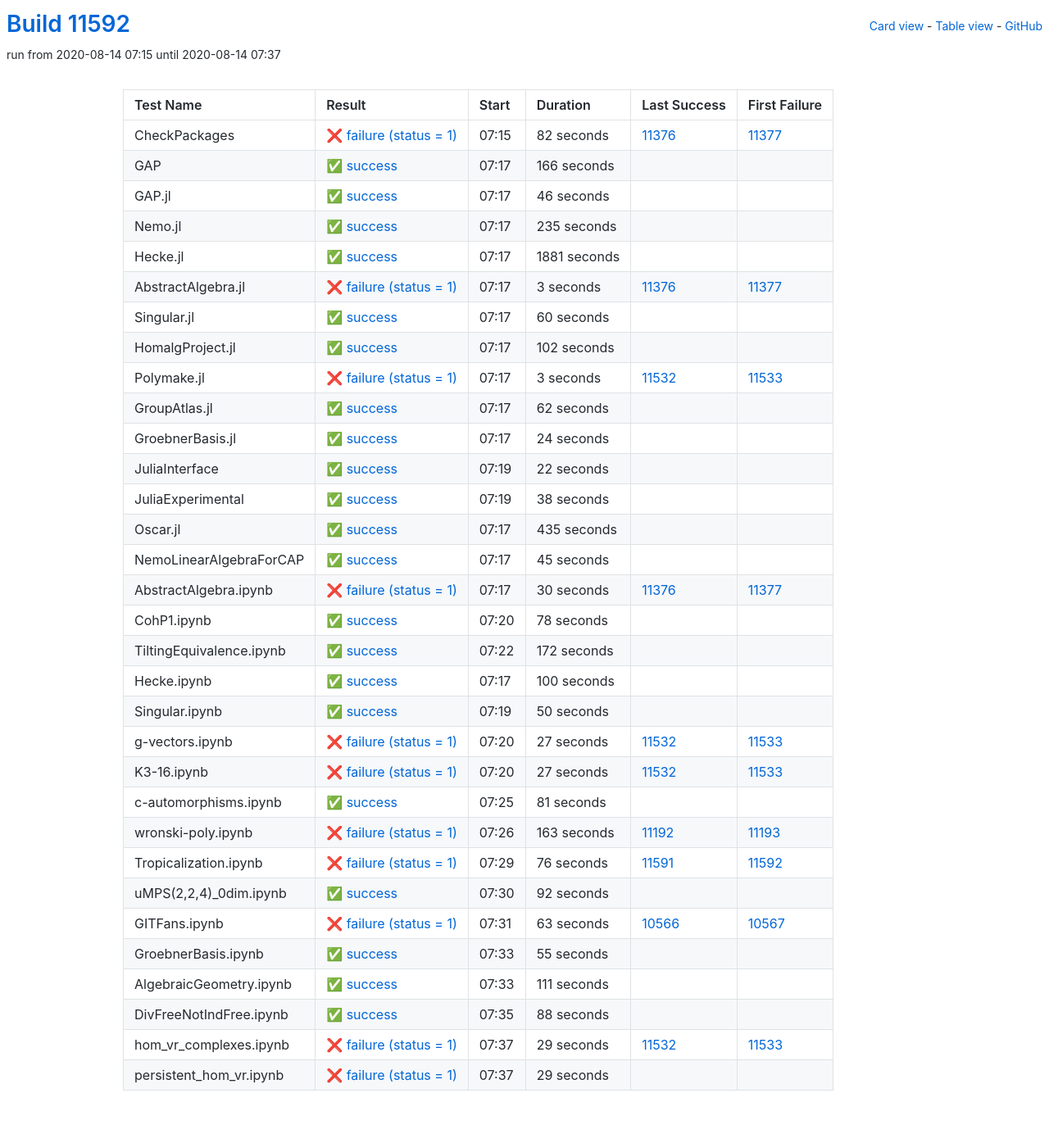
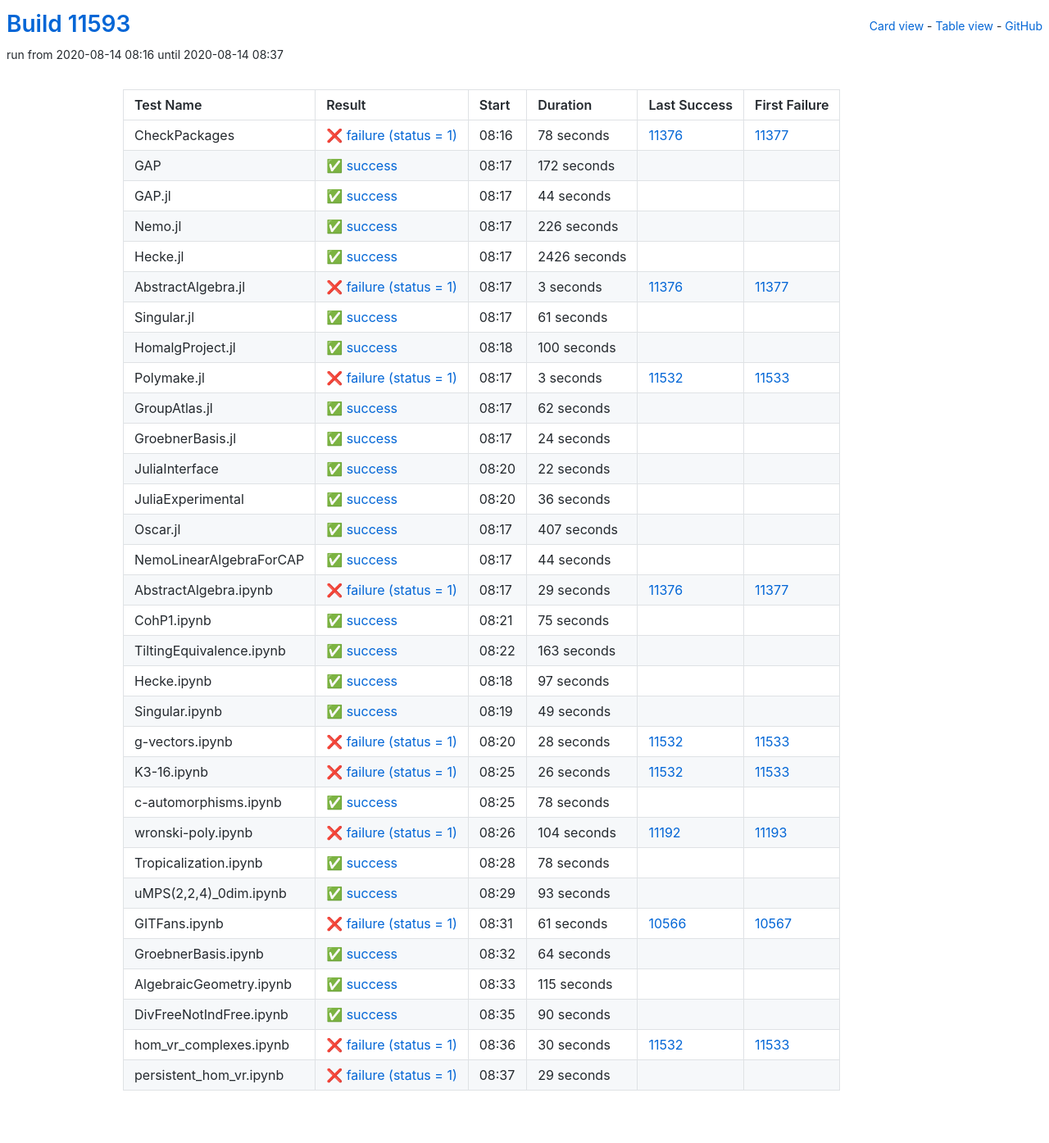
Before and after one commit to oscar-system/oscar-ci-status, a Jekyll site: the page built from table.html, in a window 1280 px wide. Shown: the whole page at 82% size. Built offline with Jekyll 4.4.1, drawn with Linux system fonts in a browser that asks for light colours.

Commit message:
Build #11593

```diff
--- a/_data/ci.yml
+++ b/_data/ci.yml
@@ -1,6 +1,6 @@
 ---
-build: 11592
-build_url: https://oscarci.mathematik.uni-kl.de/job/oscar/11592/
+build: 11593
+build_url: https://oscarci.mathematik.uni-kl.de/job/oscar/11593/
 job: oscar
 organization: oscar-system
 repo: oscar-ci-status
@@ -8,68 +8,68 @@
 tests:
 - name: CheckPackages
   id: checkpackages
-  log: https://oscarci.mathematik.uni-kl.de/job/oscar/11592/artifact/logs/build-11592/CheckPackages.log
-  start: 2020-08-14 07:15
+  log: https://oscarci.mathematik.uni-kl.de/job/oscar/11593/artifact/logs/build-11593/CheckPackages.log
+  start: 2020-08-14 08:16
   success: false
   exitcode: 1
   status: failure
-  duration: 82
+  duration: 78
   last_success: 11376
   last_success_url: https://oscarci.mathematik.uni-kl.de/job/oscar/11376/
   first_failure: 11377
   first_failure_url: https://oscarci.mathematik.uni-kl.de/job/oscar/11377/
 - name: GAP
   id: gap
-  log: https://oscarci.mathematik.uni-kl.de/job/oscar/11592/artifact/logs/build-11592/GAP.log
-  start: 2020-08-14 07:17
+  log: https://oscarci.mathematik.uni-kl.de/job/oscar/11593/artifact/logs/build-11593/GAP.log
+  start: 2020-08-14 08:17
   success: true
   exitcode: 0
   status: success
-  duration: 166
+  duration: 172
   last_success: false
   last_success_url:
   first_failure: false
   first_failure_url:
 - name: GAP.jl
   id: gap-jl
-  log: https://oscarci.mathematik.uni-kl.de/job/oscar/11592/artifact/logs/build-11592/GAP.jl.log
-  start: 2020-08-14 07:17
+  log: https://oscarci.mathematik.uni-kl.de/job/oscar/11593/artifact/logs/build-11593/GAP.jl.log
+  start: 2020-08-14 08:17
   success: true
   exitcode: 0
   status: success
-  duration: 46
+  duration: 44
   last_success: false
   last_success_url:
   first_failure: false
   first_failure_url:
 - name: Nemo.jl
   id: nemo-jl
-  log: https://oscarci.mathematik.uni-kl.de/job/oscar/11592/artifact/logs/build-11592/Nemo.jl.log
-  start: 2020-08-14 07:17
+  log: https://oscarci.mathematik.uni-kl.de/job/oscar/11593/artifact/logs/build-11593/Nemo.jl.log
+  start: 2020-08-14 08:17
   success: true
   exitcode: 0
   status: success
-  duration: 235
+  duration: 226
   last_success: false
   last_success_url:
   first_failure: false
   first_failure_url:
 - name: Hecke.jl
   id: hecke-jl
-  log: https://oscarci.mathematik.uni-kl.de/job/oscar/11592/artifact/logs/build-11592/Hecke.jl.log
-  start: 2020-08-14 07:17
+  log: https://oscarci.mathematik.uni-kl.de/job/oscar/11593/artifact/logs/build-11593/Hecke.jl.log
+  start: 2020-08-14 08:17
   success: true
   exitcode: 0
   status: success
-  duration: 1881
+  duration: 2426
   last_success: false
   last_success_url:
   first_failure: false
   first_failure_url:
 - name: AbstractAlgebra.jl
   id: abstractalgebra-jl
-  log: https://oscarci.mathematik.uni-kl.de/job/oscar/11592/artifact/logs/build-11592/AbstractAlgebra.jl.log
-  start: 2020-08-14 07:17
+  log: https://oscarci.mathematik.uni-kl.de/job/oscar/11593/artifact/logs/build-11593/AbstractAlgebra.jl.log
+  start: 2020-08-14 08:17
   success: false
   exitcode: 1
   status: failure
@@ -80,32 +80,32 @@
   first_failure_url: https://oscarci.mathematik.uni-kl.de/job/oscar/11377/
 - name: Singular.jl
   id: singular-jl
-  log: https://oscarci.mathematik.uni-kl.de/job/oscar/11592/artifact/logs/build-11592/Singular.jl.log
-  start: 2020-08-14 07:17
+  log: https://oscarci.mathematik.uni-kl.de/job/oscar/11593/artifact/logs/build-11593/Singular.jl.log
+  start: 2020-08-14 08:17
   success: true
   exitcode: 0
   status: success
-  duration: 60
+  duration: 61
   last_success: false
   last_success_url:
   first_failure: false
   first_failure_url:
 - name: HomalgProject.jl
   id: homalgproject-jl
-  log: https://oscarci.mathematik.uni-kl.de/job/oscar/11592/artifact/logs/build-11592/HomalgProject.jl.log
-  start: 2020-08-14 07:17
+  log: https://oscarci.mathematik.uni-kl.de/job/oscar/11593/artifact/logs/build-11593/HomalgProject.jl.log
+  start: 2020-08-14 08:18
   success: true
   exitcode: 0
   status: success
-  duration: 102
+  duration: 100
   last_success: false
   last_success_url:
   first_failure: false
   first_failure_url:
 - name: Polymake.jl
   id: polymake-jl
-  log: https://oscarci.mathematik.uni-kl.de/job/oscar/11592/artifact/logs/build-11592/Polymake.jl.log
-  start: 2020-08-14 07:17
+  log: https://oscarci.mathematik.uni-kl.de/job/oscar/11593/artifact/logs/build-11593/Polymake.jl.log
+  start: 2020-08-14 08:17
   success: false
   exitcode: 1
   status: failure
@@ -116,8 +116,8 @@
   first_failure_url: https://oscarci.mathematik.uni-kl.de/job/oscar/11533/
 - name: GroupAtlas.jl
   id: groupatlas-jl
-  log: https://oscarci.mathematik.uni-kl.de/job/oscar/11592/artifact/logs/build-11592/GroupAtlas.jl.log
-  start: 2020-08-14 07:17
+  log: https://oscarci.mathematik.uni-kl.de/job/oscar/11593/artifact/logs/build-11593/GroupAtlas.jl.log
+  start: 2020-08-14 08:17
   success: true
   exitcode: 0
   status: success
@@ -128,8 +128,8 @@
   first_failure_url:
 - name: GroebnerBasis.jl
   id: groebnerbasis-jl
-  log: https://oscarci.mathematik.uni-kl.de/job/oscar/11592/artifact/logs/build-11592/GroebnerBasis.jl.log
-  start: 2020-08-14 07:17
+  log: https://oscarci.mathematik.uni-kl.de/job/oscar/11593/artifact/logs/build-11593/GroebnerBasis.jl.log
+  start: 2020-08-14 08:17
   success: true
   exitcode: 0
   status: success
@@ -140,8 +140,8 @@
   first_failure_url:
 - name: JuliaInterface
   id: juliainterface
-  log: https://oscarci.mathematik.uni-kl.de/job/oscar/11592/artifact/logs/build-11592/JuliaInterface.log
-  start: 2020-08-14 07:19
+  log: https://oscarci.mathematik.uni-kl.de/job/oscar/11593/artifact/logs/build-11593/JuliaInterface.log
+  start: 2020-08-14 08:20
   success: true
   exitcode: 0
   status: success
@@ -152,56 +152,128 @@
   first_failure_url:
 - name: JuliaExperimental
   id: juliaexperimental
-  log: https://oscarci.mathematik.uni-kl.de/job/oscar/11592/artifact/logs/build-11592/JuliaExperimental.log
-  start: 2020-08-14 07:19
+  log: https://oscarci.mathematik.uni-kl.de/job/oscar/11593/artifact/logs/build-11593/JuliaExperimental.log
+  start: 2020-08-14 08:20
   success: true
   exitcode: 0
   status: success
-  duration: 38
+  duration: 36
   last_success: false
   last_success_url:
   first_failure: false
   first_failure_url:
 - name: Oscar.jl
   id: oscar-jl
-  log: https://oscarci.mathematik.uni-kl.de/job/oscar/11592/artifact/logs/build-11592/Oscar.jl.log
-  start: 2020-08-14 07:17
+  log: https://oscarci.mathematik.uni-kl.de/job/oscar/11593/artifact/logs/build-11593/Oscar.jl.log
+  start: 2020-08-14 08:17
   success: true
   exitcode: 0
   status: success
-  duration: 435
+  duration: 407
   last_success: false
   last_success_url:
   first_failure: false
   first_failure_url:
 - name: NemoLinearAlgebraForCAP
   id: nemolinearalgebraforcap
-  log: https://oscarci.mathematik.uni-kl.de/job/oscar/11592/artifact/logs/build-11592/NemoLinearAlgebraForCAP.log
-  start: 2020-08-14 07:17
+  log: https://oscarci.mathematik.uni-kl.de/job/oscar/11593/artifact/logs/build-11593/NemoLinearAlgebraForCAP.log
+  start: 2020-08-14 08:17
   success: true
   exitcode: 0
   status: success
-  duration: 45
+  duration: 44
   last_success: false
   last_success_url:
   first_failure: false
   first_failure_url:
 - name: AbstractAlgebra.ipynb
   id: abstractalgebra-ipynb
-  log: https://oscarci.mathematik.uni-kl.de/job/oscar/11592/artifact/logs/build-11592/AbstractAlgebra.ipynb.log
-  start: 2020-08-14 07:17
+  log: https://oscarci.mathematik.uni-kl.de/job/oscar/11593/artifact/logs/build-11593/AbstractAlgebra.ipynb.log
+  start: 2020-08-14 08:17
   success: false
   exitcode: 1
   status: failure
-  duration: 30
+  duration: 29
   last_success: 11376
   last_success_url: https://oscarci.mathematik.uni-kl.de/job/oscar/11376/
   first_failure: 11377
   first_failure_url: https://oscarci.mathematik.uni-kl.de/job/oscar/11377/
 - name: CohP1.ipynb
   id: cohp1-ipynb
-  log: https://oscarci.mathematik.uni-kl.de/job/oscar/11592/artifact/logs/build-11592/CohP1.ipynb.log
-  start: 2020-08-14 07:20
+  log: https://oscarci.mathematik.uni-kl.de/job/oscar/11593/artifact/logs/build-11593/CohP1.ipynb.log
+  start: 2020-08-14 08:21
+  success: true
+  exitcode: 0
+  status: success
+  duration: 75
+  last_success: false
+  last_success_url:
+  first_failure: false
+  first_failure_url:
+- name: TiltingEquivalence.ipynb
+  id: tiltingequivalence-ipynb
+  log: https://oscarci.mathematik.uni-kl.de/job/oscar/11593/artifact/logs/build-11593/TiltingEquivalence.ipynb.log
+  start: 2020-08-14 08:22
+  success: true
+  exitcode: 0
+  status: success
+  duration: 163
+  last_success: false
+  last_success_url:
+  first_failure: false
+  first_failure_url:
+- name: Hecke.ipynb
+  id: hecke-ipynb
+  log: https://oscarci.mathematik.uni-kl.de/job/oscar/11593/artifact/logs/build-11593/Hecke.ipynb.log
+  start: 2020-08-14 08:18
+  success: true
+  exitcode: 0
+  status: success
+  duration: 97
+  last_success: false
+  last_success_url:
+  first_failure: false
+  first_failure_url:
+- name: Singular.ipynb
+  id: singular-ipynb
+  log: https://oscarci.mathematik.uni-kl.de/job/oscar/11593/artifact/logs/build-11593/Singular.ipynb.log
+  start: 2020-08-14 08:19
+  success: true
+  exitcode: 0
+  status: success
+  duration: 49
+  last_success: false
+  last_success_url:
+  first_failure: false
+  first_failure_url:
+- name: g-vectors.ipynb
+  id: g-vectors-ipynb
+  log: https://oscarci.mathematik.uni-kl.de/job/oscar/11593/artifact/logs/build-11593/g-vectors.ipynb.log
+  start: 2020-08-14 08:20
+  success: false
+  exitcode: 1
+  status: failure
+  duration: 28
+  last_success: 11532
+  last_success_url: https://oscarci.mathematik.uni-kl.de/job/oscar/11532/
+  first_failure: 11533
+  first_failure_url: https://oscarci.mathematik.uni-kl.de/job/oscar/11533/
+- name: K3-16.ipynb
+  id: k3-16-ipynb
+  log: https://oscarci.mathematik.uni-kl.de/job/oscar/11593/artifact/logs/build-11593/K3-16.ipynb.log
+  start: 2020-08-14 08:25
+  success: false
+  exitcode: 1
+  status: failure
+  duration: 26
+  last_success: 11532
+  last_success_url: https://oscarci.mathematik.uni-kl.de/job/oscar/11532/
+  first_failure: 11533
+  first_failure_url: https://oscarci.mathematik.uni-kl.de/job/oscar/11533/
+- name: c-automorphisms.ipynb
+  id: c-automorphisms-ipynb
+  log: https://oscarci.mathematik.uni-kl.de/job/oscar/11593/artifact/logs/build-11593/c-automorphisms.ipynb.log
+  start: 2020-08-14 08:25
   success: true
   exitcode: 0
   status: success
@@ -210,178 +282,106 @@
   last_success_url:
   first_failure: false
   first_failure_url:
-- name: TiltingEquivalence.ipynb
-  id: tiltingequivalence-ipynb
-  log: https://oscarci.mathematik.uni-kl.de/job/oscar/11592/artifact/logs/build-11592/TiltingEquivalence.ipynb.log
-  start: 2020-08-14 07:22
-  success: true
-  exitcode: 0
-  status: success
-  duration: 172
-  last_success: false
-  last_success_url:
-  first_failure: false
-  first_failure_url:
-- name: Hecke.ipynb
-  id: hecke-ipynb
-  log: https://oscarci.mathematik.uni-kl.de/job/oscar/11592/artifact/logs/build-11592/Hecke.ipynb.log
-  start: 2020-08-14 07:17
-  success: true
-  exitcode: 0
-  status: success
-  duration: 100
-  last_success: false
-  last_success_url:
-  first_failure: false
-  first_failure_url:
-- name: Singular.ipynb
-  id: singular-ipynb
-  log: https://oscarci.mathematik.uni-kl.de/job/oscar/11592/artifact/logs/build-11592/Singular.ipynb.log
-  start: 2020-08-14 07:19
-  success: true
-  exitcode: 0
-  status: success
-  duration: 50
-  last_success: false
-  last_success_url:
-  first_failure: false
-  first_failure_url:
-- name: g-vectors.ipynb
-  id: g-vectors-ipynb
-  log: https://oscarci.mathematik.uni-kl.de/job/oscar/11592/artifact/logs/build-11592/g-vectors.ipynb.log
-  start: 2020-08-14 07:20
+- name: wronski-poly.ipynb
+  id: wronski-poly-ipynb
+  log: https://oscarci.mathematik.uni-kl.de/job/oscar/11593/artifact/logs/build-11593/wronski-poly.ipynb.log
+  start: 2020-08-14 08:26
   success: false
   exitcode: 1
   status: failure
-  duration: 27
-  last_success: 11532
-  last_success_url: https://oscarci.mathematik.uni-kl.de/job/oscar/11532/
-  first_failure: 11533
-  first_failure_url: https://oscarci.mathematik.uni-kl.de/job/oscar/11533/
-- name: K3-16.ipynb
-  id: k3-16-ipynb
-  log: https://oscarci.mathematik.uni-kl.de/job/oscar/11592/artifact/logs/build-11592/K3-16.ipynb.log
-  start: 2020-08-14 07:20
-  success: false
-  exitcode: 1
-  status: failure
-  duration: 27
-  last_success: 11532
-  last_success_url: https://oscarci.mathematik.uni-kl.de/job/oscar/11532/
-  first_failure: 11533
-  first_failure_url: https://oscarci.mathematik.uni-kl.de/job/oscar/11533/
-- name: c-automorphisms.ipynb
-  id: c-automorphisms-ipynb
-  log: https://oscarci.mathematik.uni-kl.de/job/oscar/11592/artifact/logs/build-11592/c-automorphisms.ipynb.log
-  start: 2020-08-14 07:25
-  success: true
-  exitcode: 0
-  status: success
-  duration: 81
-  last_success: false
-  last_success_url:
-  first_failure: false
-  first_failure_url:
-- name: wronski-poly.ipynb
-  id: wronski-poly-ipynb
-  log: https://oscarci.mathematik.uni-kl.de/job/oscar/11592/artifact/logs/build-11592/wronski-poly.ipynb.log
-  start: 2020-08-14 07:26
-  success: false
-  exitcode: 1
-  status: failure
-  duration: 163
+  duration: 104
   last_success: 11192
   last_success_url: https://oscarci.mathematik.uni-kl.de/job/oscar/11192/
   first_failure: 11193
   first_failure_url: https://oscarci.mathematik.uni-kl.de/job/oscar/11193/
 - name: Tropicalization.ipynb
   id: tropicalization-ipynb
-  log: https://oscarci.mathematik.uni-kl.de/job/oscar/11592/artifact/logs/build-11592/Tropicalization.ipynb.log
-  start: 2020-08-14 07:29
-  success: false
-  exitcode: 1
-  status: failure
-  duration: 76
-  last_success: 11591
-  last_success_url: https://oscarci.mathematik.uni-kl.de/job/oscar/11591/
-  first_failure: 11592
-  first_failure_url: https://oscarci.mathematik.uni-kl.de/job/oscar/11592/
-- name: uMPS(2,2,4)_0dim.ipynb
-  id: umps-2-2-4-0dim-ipynb
-  log: https://oscarci.mathematik.uni-kl.de/job/oscar/11592/artifact/logs/build-11592/uMPS-2-2-4-_0dim.ipynb.log
-  start: 2020-08-14 07:30
+  log: https://oscarci.mathematik.uni-kl.de/job/oscar/11593/artifact/logs/build-11593/Tropicalization.ipynb.log
+  start: 2020-08-14 08:28
   success: true
   exitcode: 0
   status: success
-  duration: 92
+  duration: 78
+  last_success: false
+  last_success_url:
+  first_failure: false
+  first_failure_url:
+- name: uMPS(2,2,4)_0dim.ipynb
+  id: umps-2-2-4-0dim-ipynb
+  log: https://oscarci.mathematik.uni-kl.de/job/oscar/11593/artifact/logs/build-11593/uMPS-2-2-4-_0dim.ipynb.log
+  start: 2020-08-14 08:29
+  success: true
+  exitcode: 0
+  status: success
+  duration: 93
   last_success: false
   last_success_url:
   first_failure: false
   first_failure_url:
 - name: GITFans.ipynb
   id: gitfans-ipynb
-  log: https://oscarci.mathematik.uni-kl.de/job/oscar/11592/artifact/logs/build-11592/GITFans.ipynb.log
-  start: 2020-08-14 07:31
+  log: https://oscarci.mathematik.uni-kl.de/job/oscar/11593/artifact/logs/build-11593/GITFans.ipynb.log
+  start: 2020-08-14 08:31
   success: false
   exitcode: 1
   status: failure
-  duration: 63
+  duration: 61
   last_success: 10566
   last_success_url: https://oscarci.mathematik.uni-kl.de/job/oscar/10566/
   first_failure: 10567
   first_failure_url: https://oscarci.mathematik.uni-kl.de/job/oscar/10567/
 - name: GroebnerBasis.ipynb
   id: groebnerbasis-ipynb
-  log: https://oscarci.mathematik.uni-kl.de/job/oscar/11592/artifact/logs/build-11592/GroebnerBasis.ipynb.log
-  start: 2020-08-14 07:33
+  log: https://oscarci.mathematik.uni-kl.de/job/oscar/11593/artifact/logs/build-11593/GroebnerBasis.ipynb.log
+  start: 2020-08-14 08:32
   success: true
   exitcode: 0
   status: success
-  duration: 55
+  duration: 64
   last_success: false
   last_success_url:
   first_failure: false
   first_failure_url:
 - name: AlgebraicGeometry.ipynb
   id: algebraicgeometry-ipynb
-  log: https://oscarci.mathematik.uni-kl.de/job/oscar/11592/artifact/logs/build-11592/AlgebraicGeometry.ipynb.log
-  start: 2020-08-14 07:33
+  log: https://oscarci.mathematik.uni-kl.de/job/oscar/11593/artifact/logs/build-11593/AlgebraicGeometry.ipynb.log
+  start: 2020-08-14 08:33
   success: true
   exitcode: 0
   status: success
-  duration: 111
+  duration: 115
   last_success: false
   last_success_url:
   first_failure: false
   first_failure_url:
 - name: DivFreeNotIndFree.ipynb
   id: divfreenotindfree-ipynb
-  log: https://oscarci.mathematik.uni-kl.de/job/oscar/11592/artifact/logs/build-11592/DivFreeNotIndFree.ipynb.log
-  start: 2020-08-14 07:35
+  log: https://oscarci.mathematik.uni-kl.de/job/oscar/11593/artifact/logs/build-11593/DivFreeNotIndFree.ipynb.log
+  start: 2020-08-14 08:35
   success: true
   exitcode: 0
   status: success
-  duration: 88
+  duration: 90
   last_success: false
   last_success_url:
   first_failure: false
   first_failure_url:
 - name: hom_vr_complexes.ipynb
   id: hom-vr-complexes-ipynb
-  log: https://oscarci.mathematik.uni-kl.de/job/oscar/11592/artifact/logs/build-11592/hom_vr_complexes.ipynb.log
-  start: 2020-08-14 07:37
+  log: https://oscarci.mathematik.uni-kl.de/job/oscar/11593/artifact/logs/build-11593/hom_vr_complexes.ipynb.log
+  start: 2020-08-14 08:36
   success: false
   exitcode: 1
   status: failure
-  duration: 29
+  duration: 30
   last_success: 11532
   last_success_url: https://oscarci.mathematik.uni-kl.de/job/oscar/11532/
   first_failure: 11533
   first_failure_url: https://oscarci.mathematik.uni-kl.de/job/oscar/11533/
 - name: persistent_hom_vr.ipynb
   id: persistent-hom-vr-ipynb
-  log: https://oscarci.mathematik.uni-kl.de/job/oscar/11592/artifact/logs/build-11592/persistent_hom_vr.ipynb.log
-  start: 2020-08-14 07:37
+  log: https://oscarci.mathematik.uni-kl.de/job/oscar/11593/artifact/logs/build-11593/persistent_hom_vr.ipynb.log
+  start: 2020-08-14 08:37
   success: false
   exitcode: 1
   status: failure
```
Also changed, not shown: README.md.
